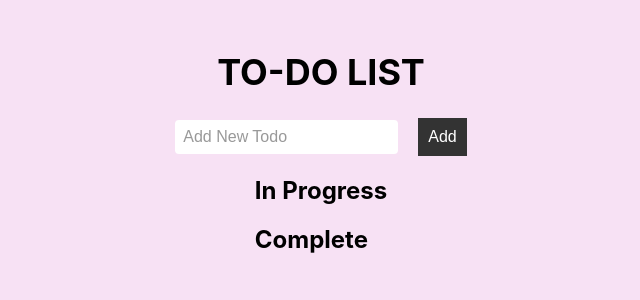
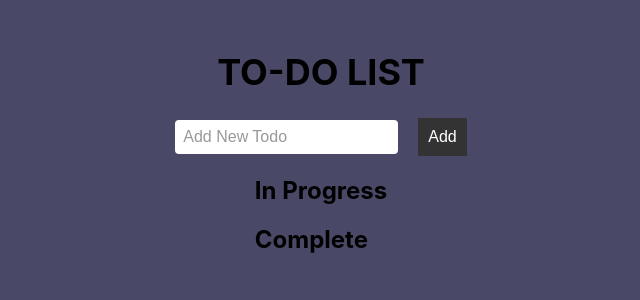
Before and after one commit to Lucydct22/to-do-list, a React (Create React App) app: page / in a window 1280 px wide. Shown: the top 300 px of the page, without its empty margins (319-959 px from the left). Built offline with nearby package versions, Linux system fonts and the light colour scheme.

Commit message:
CSS uodate 2

```diff
--- a/src/todo.css
+++ b/src/todo.css
@@ -101,7 +101,7 @@ button:hover {
 
 
 body {
-  background-color: #f7e1f4;
+  background-color: #17163dc7;
   }
 
   h1 {
```
